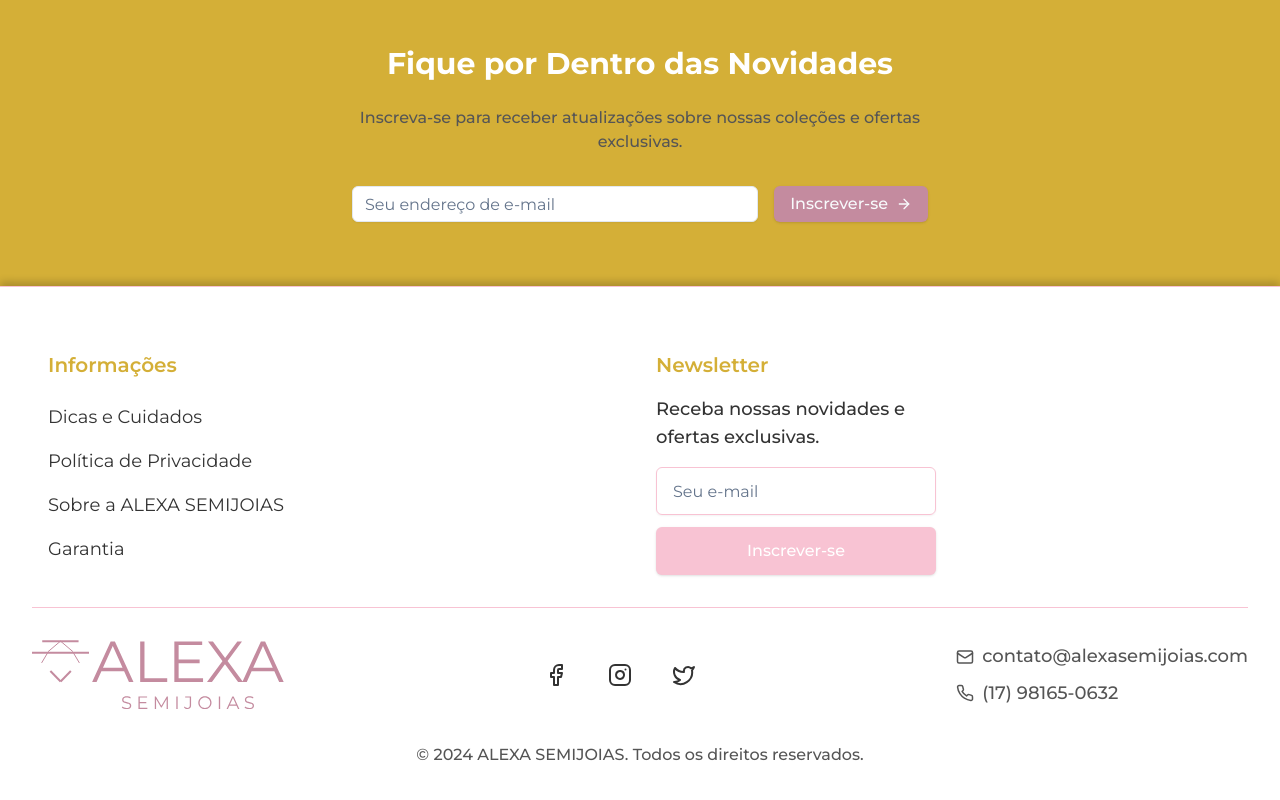
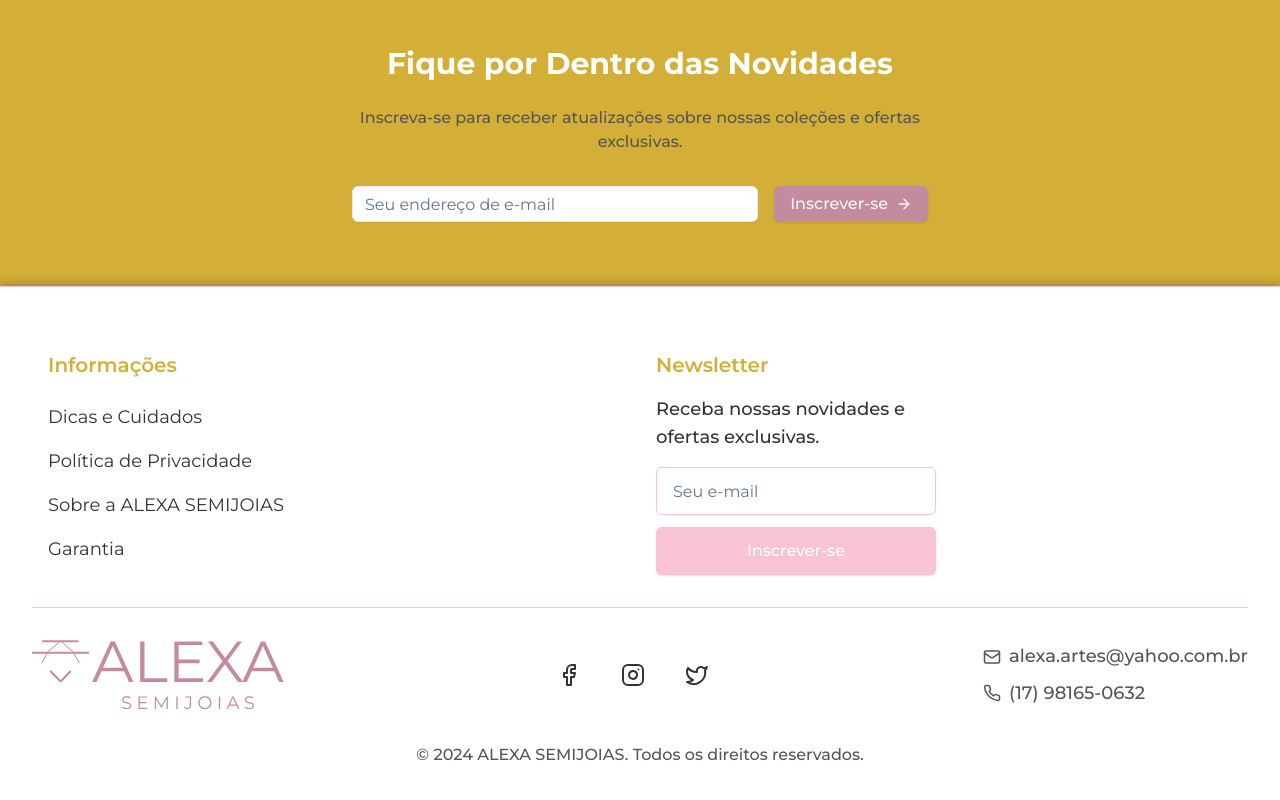
Before and after one commit to cafe51/Alexa-semijoias, a Next.js app in the folder alexa-site/: page / in a window 1280 px wide. Shown: the part 992-1792 px from the top of the page. Built offline with nearby package versions, Linux system fonts and the light colour scheme; no server answers; the database is empty.

Commit message:
fix: footer email

```diff
--- a/alexa-site/src/app/components/Footer.tsx
+++ b/alexa-site/src/app/components/Footer.tsx
@@ -147,7 +147,7 @@
                     <div className="text-[#333333] text-base lg:text-lg">
                         <p className="mb-2 flex items-center justify-center sm:justify-start">
                             <Mail className="mr-2" size={ 18 } />
-                            contato@alexasemijoias.com
+                            alexa.artes@yahoo.com.br
                         </p>
                         <p className="flex items-center justify-center sm:justify-start">
                             <Phone className="mr-2" size={ 18 } />
```
